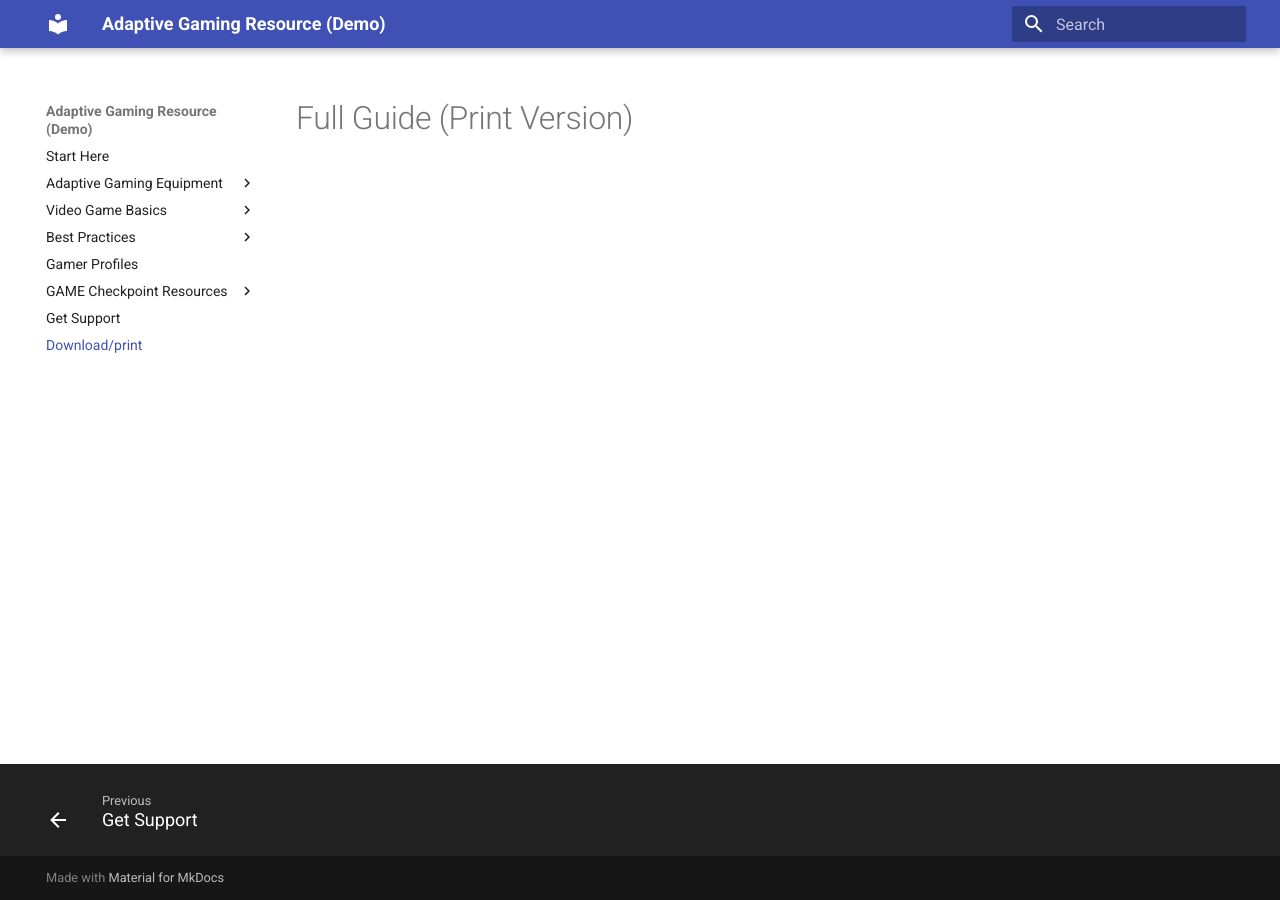
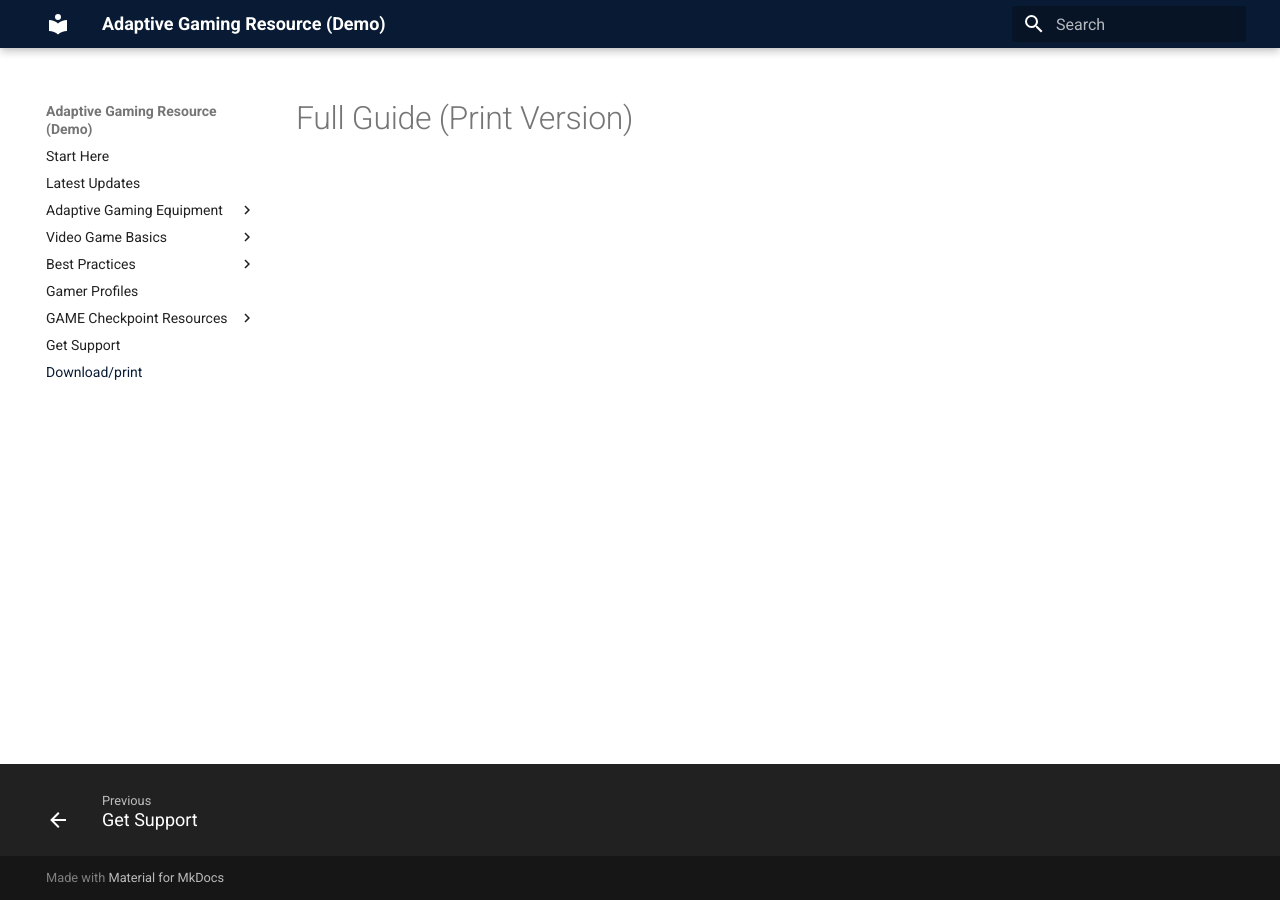
Before and after one commit to tjfentie/GAME-Resource-Test, an MkDocs documentation site: the page built from docs/print.md, in a window 1280 px wide. Built offline with MkDocs 1.6.1 and Material for MkDocs 9.7.7, drawn with Linux system fonts in a browser that asks for light colours.

Commit message:
color and update tab

```diff
--- a/docs/styles/extra.css
+++ b/docs/styles/extra.css
@@ -121,3 +121,30 @@
 .md-footer__inner {
   display: flex !important;
 }
+
+:root {
+  /* --- Light Mode Brand Colors --- */
+  --md-primary-fg-color:        #091b34; /* Main Header Background */
+  --md-primary-fg-color--light: #2060b9; /* Hover states */
+  --md-primary-fg-color--dark:  #091b34; /* Darker accents */
+
+  --md-accent-fg-color:         #ef373e; /* Links, Buttons, and Toggles */
+  --md-accent-fg-color--transparent: rgba(239, 55, 62, 0.1);
+}
+
+[data-md-color-scheme="slate"] {
+  /* --- Dark Mode Brand Colors --- */
+  /* You can keep these the same as Light Mode or make them slightly
+     softer/brighter for better contrast on dark backgrounds. */
+  --md-primary-fg-color:        #091b34;
+  --md-accent-fg-color:         #091b34;
+}
+
+/* Fix for the header text/icons to ensure they stay white against the red */
+.md-header {
+  color: #ffffff;
+}
+
+.md-header__button {
+  color: #ffffff !important;
+}
--- a/mkdocs.yml
+++ b/mkdocs.yml
@@ -3,6 +3,7 @@ site_url: https://tjfentie.github.io/GAME-Resource-Test/
 
 nav:
   - Start Here: index.md
+  - Latest Updates: updates.md
   - Adaptive Gaming Equipment:
       - Overview: equipment.md
       - Alternative Access: alt-access.md
```
Also changed, not shown: docs/updates.md (added, +11 -0 lines).
